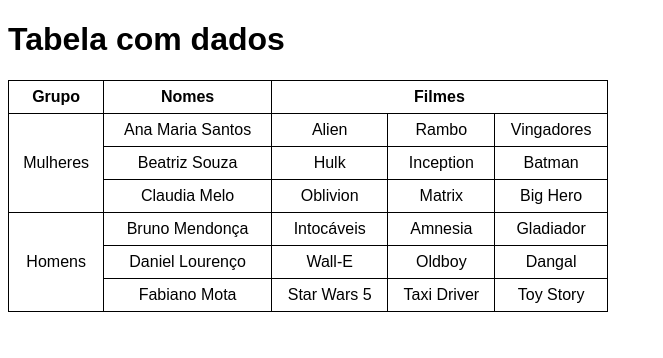
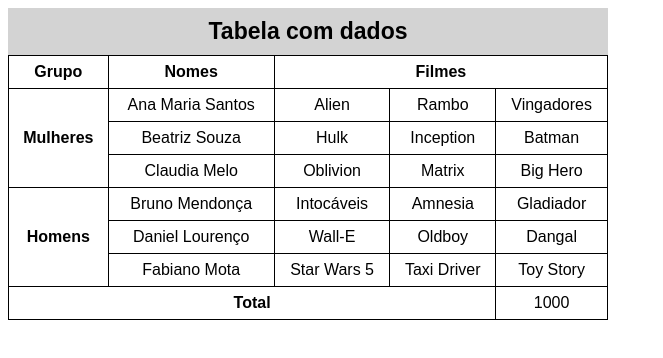
Before and after one commit to KauanLeivingsonRomero/Curso-HTML, a plain HTML site: page ex026 - tabelas/tabela004/index.html in a window 1280 px wide. Shown: the whole page, without its empty margins (0-663 px from the left). Drawn offline with Linux system fonts and the light colour scheme.

Commit message:
tabela004 finalizada

```diff
--- a/ex026 - tabelas/tabela004/index.html
+++ b/ex026 - tabelas/tabela004/index.html
@@ -8,18 +8,18 @@
   <link rel="stylesheet" href="style.css">
 </head>
 <body>
-  <h1>Tabela com dados</h1>
   <table>
+    <caption>Tabela com dados</caption>
     <thead>
       <tr>
-        <th>Grupo</th>
-        <th>Nomes</th>
-        <th colspan="3">Filmes</th>
+        <th scope="col">Grupo</th>
+        <th scope="col">Nomes</th>
+        <th colspan="3" scope="colgroup">Filmes</th>
       </tr>
     </thead>
     <tbody>
       <tr>
-        <td rowspan="3">Mulheres</td>
+        <th rowspan="3" scope="rowgroup">Mulheres</th>
         <td>Ana Maria Santos</td>
         <td>Alien</td>
         <td>Rambo</td>
@@ -38,7 +38,7 @@
         <td>Big Hero</td>
       </tr>
       <tr>
-        <td rowspan="3">Homens</td>
+        <th rowspan="3" scope="rowgroup">Homens</th>
         <td>Bruno Mendonça</td>
         <td>Intocáveis</td>
         <td>Amnesia</td>
@@ -57,6 +57,10 @@
         <td>Toy Story</td>
       </tr>
     </tbody>
+    <tfoot>
+      <th colspan="4" scope="row">Total</th>
+      <td>1000</td>
+    </tfoot>
   </table>
 </body>
 </html>
--- a/ex026 - tabelas/tabela004/style.css
+++ b/ex026 - tabelas/tabela004/style.css
@@ -1,5 +1,12 @@
 body {
   font-family: Arial, Helvetica, sans-serif;
+}
+
+caption {
+  background-color: lightgray;
+  font-size: 23px;
+  padding: 10px;
+  font-weight: bold;
 }
 
 table {
```
